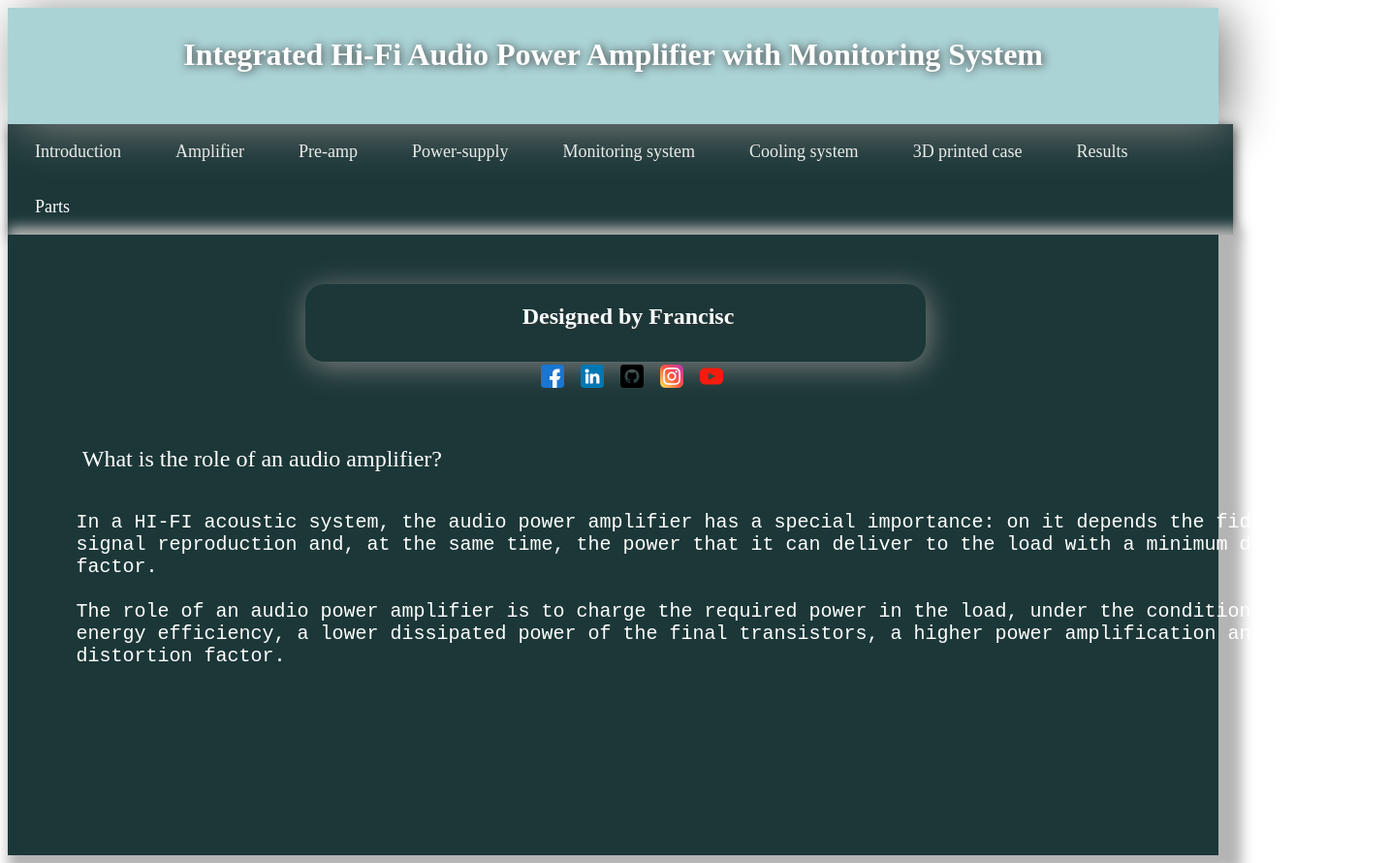
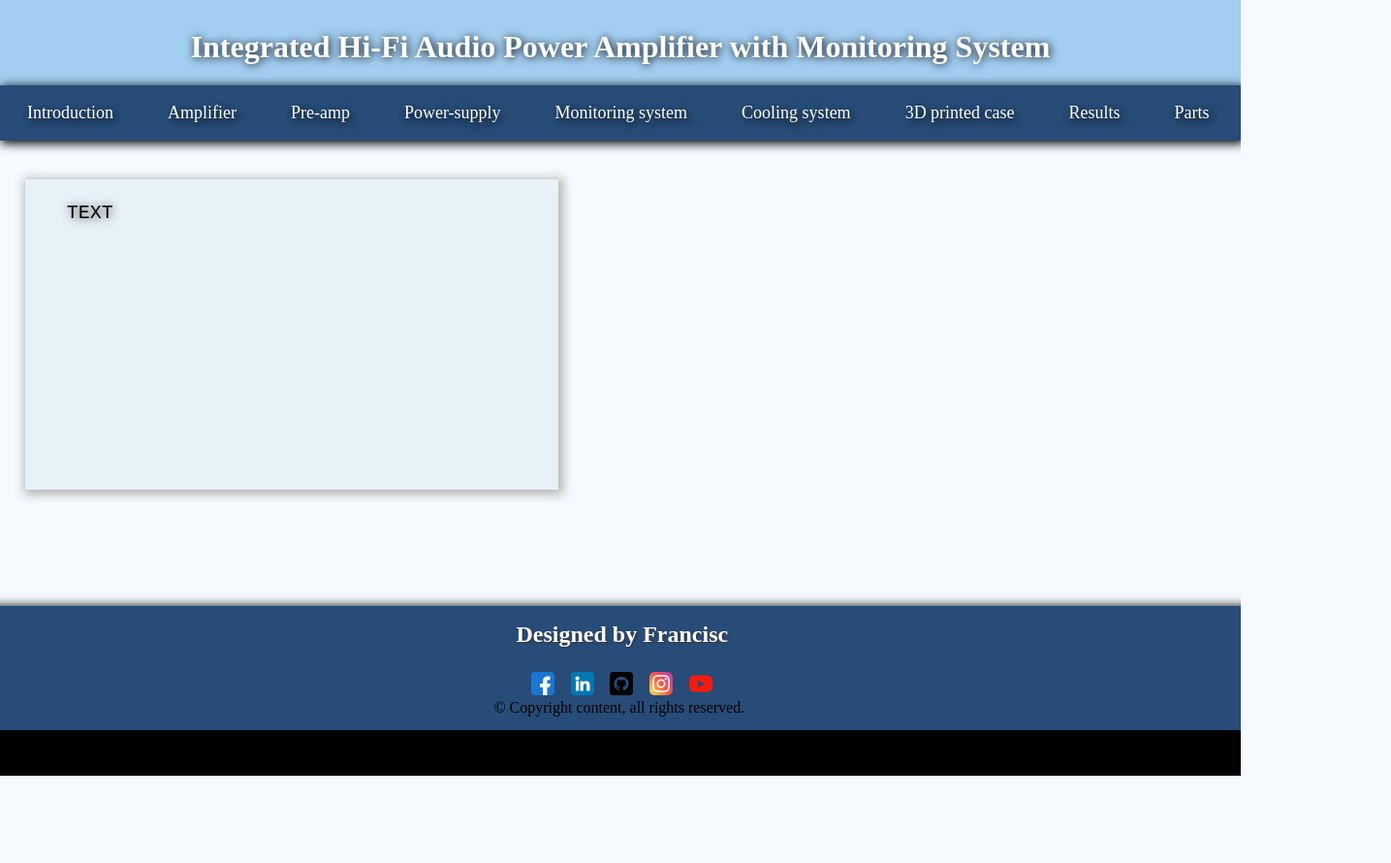
Before and after one commit to franc51/BachelorDegree, a plain HTML site: page index.html in a window 1280 px wide. Shown: the whole page at 97% size, 1435 px wide, since content can reach past the window. After the commit the page ends 800 px from the top, so only its background shows below. Drawn offline with Linux system fonts and the light colour scheme.

Commit message:
5th commit

```diff
--- a/index.css
+++ b/index.css
@@ -2,18 +2,19 @@
 
   text-align: center;
   font-size: large;
-  box-shadow: 2px 2px 12px rgb(61, 61, 61)
+  text-shadow: 2px 3px 10px rgb(0, 0, 0);
+
 }
 .container_presentation {
-  background-color: #1C3738;
+  background-color: #7a1010;
 }
 ul {
   list-style-type: none;
   margin: 0;
   padding: 0;
   overflow: hidden;
-  background-color: #1C3738;
-
+  background-color: #274C77;
+  box-shadow: 2px 2px 10px 1px rgb(0, 0, 0);
 }
 
 li {
@@ -29,66 +30,70 @@ li a {
 
 }
 
-.body {
-  background-color: whitesmoke;
+body {
+  background-color: #f4faff;
+  margin: 0;
 }
 /* Change the link color to #111 (black) on hover */
 li a:hover {
-  background-color: #8BAAAD;
+  background-color: #3f6794;
 }
 
 #wrapper {
-  background-color: white;
-  box-shadow: 2px 2px 12px rgb(255, 255, 255);
+  background-color: rgb(8, 5, 5);
+  margin: 0;
 
 }
 #div1 {
-  display: inline-block;
-  width: 97.6vw;
-  height: 15vh;
-  background-color: #aad3d6;
-  box-shadow: 10px 5px 50px gray;
+  display:grid;
+
+  background-color: #A3CEF1;
 
 }
-#div1:hover {
-  background-color: #a1d1d4;
-  box-shadow: 7px 7px 40px rgb(187, 165, 165);
+#linkuri {
+ margin-left: 23.8vw;
+ margin-top: 6.4vh;
+ display: inline-block;
 
 }
 #div2 {
   display: inline-block;
-  width: 50vw;
-  height: 10vh;
-  background-color: #1C3738;
+  width: 100vw;
+  height: 13vh;
+  margin-top: 5vh;
+  background-color: #E7ECEF;
   box-shadow: 2px 5px 30px gray;
-  border-radius: 20px;
-  margin-left: 20vw;
 }
-#div2:hover{
-  box-shadow: 2px 5px 40px gray;
-}
+
 #titlu {
   font-size:18;
-  text-shadow: 1px 1px 10px rgb(56, 49, 49);
+  text-shadow: 1px 1px 10px rgb(0, 0, 0);
   color: white;
   text-align: center;
   margin-top: 30px;
 }
 #designed {
   font-size:x-large;
-  color: #f5feff;
-  position: relative;
-  margin-left: 2vw;
+  color: #fdffff;
+  position: absolute;
+  text-align: center;
   text-shadow: 1px 1px 2px rgb(56, 49, 49);
-  text-align: center;
+  margin-left: 41.6vw;
+  margin-top: 2vh;
 
 }
+#copyright {
 
+  position: absolute;
+  margin-left: 16vw;
+}
 #container {
-  background-color: #1C3738;
-  width: 97.6vw;
-  height: 80vh;
-  box-shadow: 12px 4px 12px 12px rgb(180, 180, 180)
+  background-color: #e7f1f8;
+  height: 40vh;
+  box-shadow: 2px 2px 10px 3px rgb(180, 180, 180);
+  text-shadow: 1px 1px 10px rgb(56, 49, 49);
+  margin-left: 2vw;
+  margin-right: 55vw;
 }
 .pula {
  margin-left: 1vw;
@@ -101,24 +106,30 @@ li a:hover {
 
 }
 
-#introdiv{
-  padding: 4vw;
-  color: white;
+#footer{
+  position: relative;
+  background-color: #274C77;
+  height: 16vh;
+  margin-top: 15vh;
+  box-shadow: 15px 40px 10px 40px rgb(0, 0, 0);
+
 }
-#introdiv:hover{
-  box-shadow: 12px 40px 60px rgb(180, 180, 180)
+#jos {
+  background-color: #E59500;
 }
 
 #definitie {
   font-size: x-large;
   margin-top: 5vh;
   margin-left: -6vw;
+  text-shadow: 1px 1px 10px rgb(56, 49, 49);
 
 }
 #role {
   margin-top: 7vh;
   font-size: x-large;
   margin-left: 2vw;
+  text-shadow: 1px 1px 10px rgb(56, 49, 49);
 }
 #gif {
   width: 40vw;
--- a/index.html
+++ b/index.html
@@ -9,15 +9,12 @@
     </head>
 <body>
 
-
-      <div id="wrapper">
     <div id="div1">
         <h1 id="titlu">Integrated Hi-Fi Audio Power Amplifier with Monitoring System</h1>
 
-        </div>
+
 
             </div>
-
     <div class ="container_presentation">
         <div class="nav">
             <ul>
@@ -34,31 +31,32 @@
 
         </div>
       </div>
+
+
     <div id="container">
 
-        <div id="introdiv">
-            <div id="div2">
-                <h2 id="designed">Designed by Francisc</h2>
+            <pre id="definitie">
+
+          TEXT
+                        </pre>
+
+    </div>
+
+
+<div id="footer">
+
+    <div class="designed"><h2 id="designed">Designed by Francisc</h2></div>
+
+        <div id="linkuri">
     <a href="https://www.facebook.com/francisc.szasz.56/" target="_blank"><img class= "pipi"src="images/facebook.png"></a>
     <a href="https://www.linkedin.com/in/francisc-szasz-342b16137/"target="_blank"><img class= "pula"src="images/linkedin.png"></a>
     <a href="https://github.com/franc51"target="_blank"><img class= "pula"src="images/github.png"></a>
     <a href="https://www.instagram.com/franc516/"target="_blank"><img class= "pula"src="images/instagram.png"></a>
     <a href="https://www.youtube.com/channel/UCp5kxITnksYHJlfHkfSEN5A"target="_blank"><img class= "pula"src="images/youtube.png"></a>
+<div id="copyright">&copy; Copyright content, all rights reserved.</div>
     </div>
-            <p id="role">What is the role of an audio amplifier? </p>
-
-            <pre id="definitie">
-        In a HI-FI acoustic system, the audio power amplifier has a special importance: on it depends the fidelity of the
-        signal reproduction and, at the same time, the power that it can deliver to the load with a minimum distortion
-        factor.
-
-        The role of an audio power amplifier is to charge the required power in the load, under the conditions of a high
-        energy efficiency, a lower dissipated power of the final transistors, a higher power amplification and a lower
-        distortion factor.
-            </pre>
 </div>
 
-    </div>
 
 
 </body>
```
Lines whose indentation alone changed are shown as unchanged.
